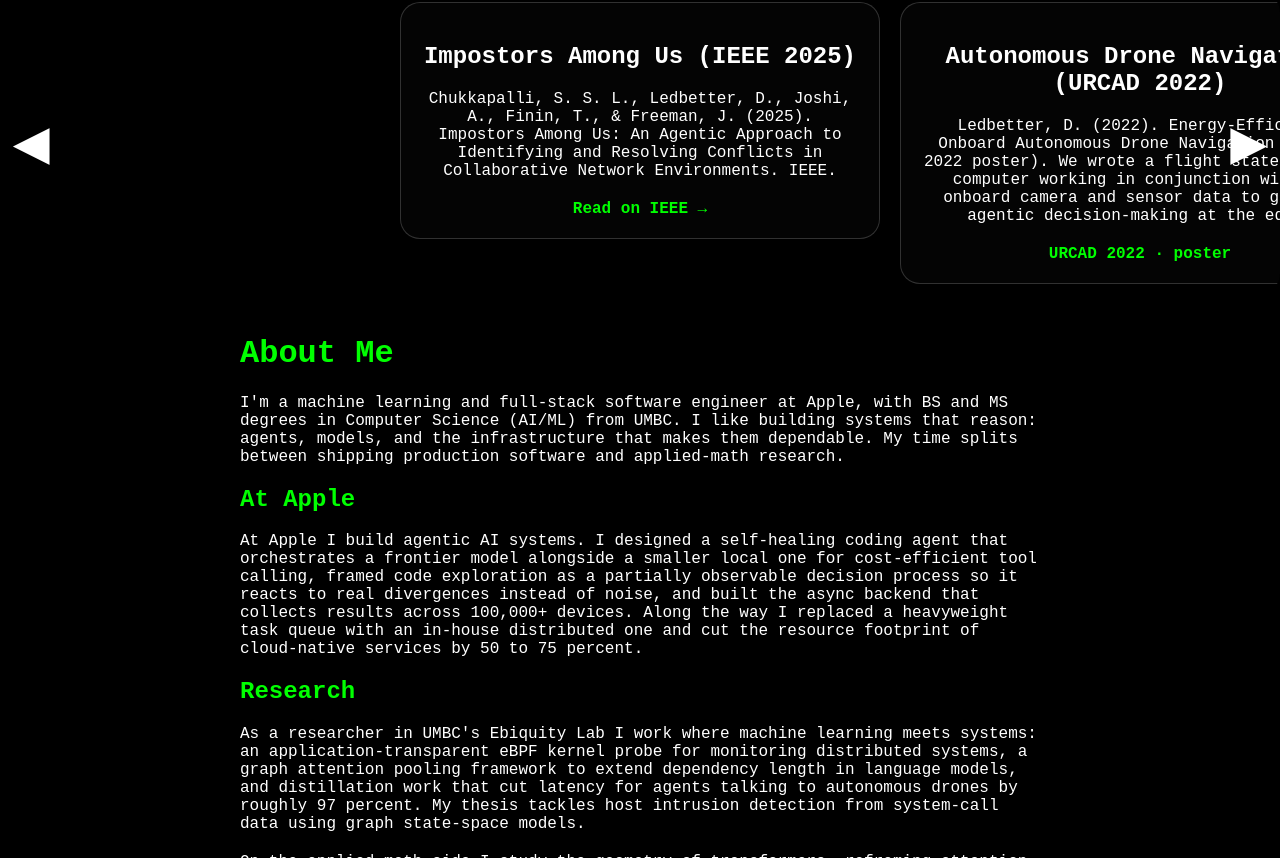
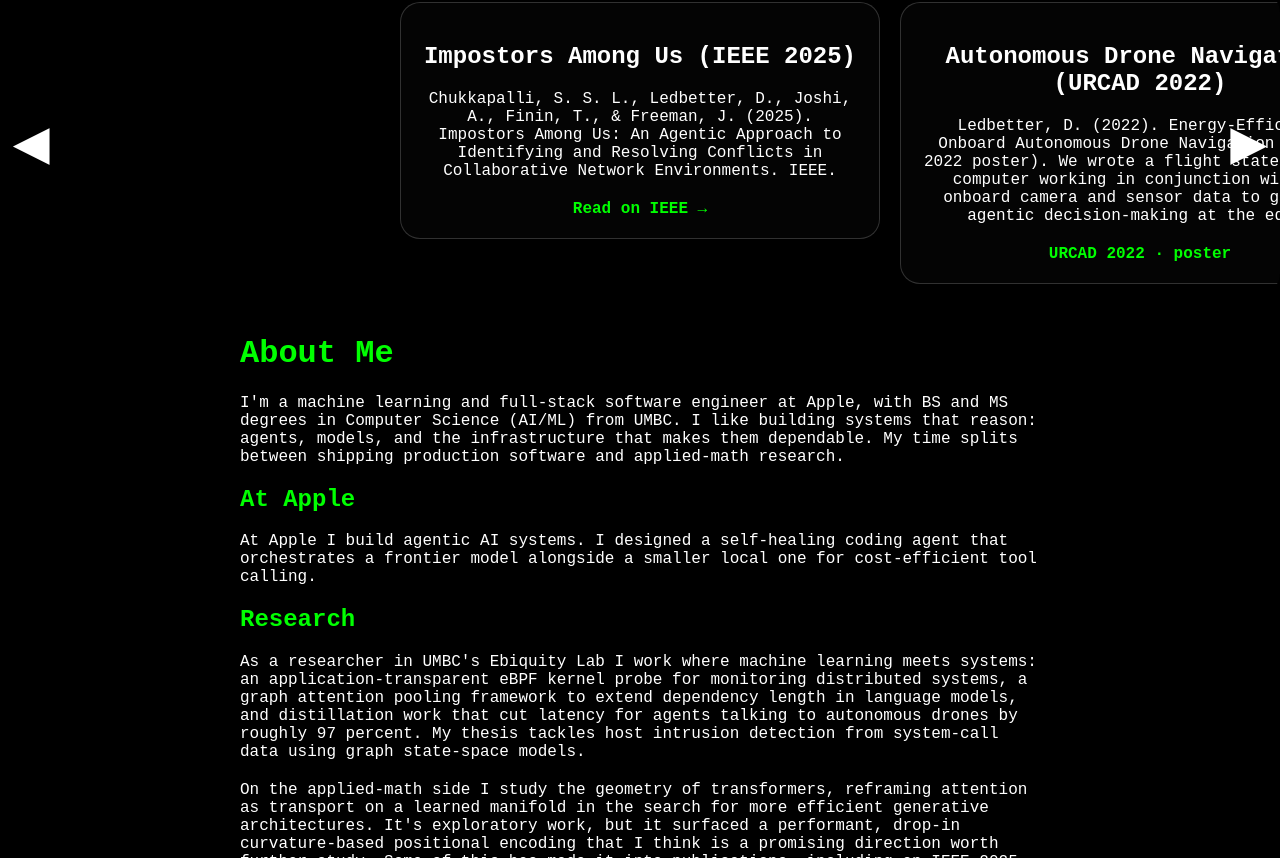
Before and after one commit to dledbetter123/ledbetter-website, a React (Create React App) app in the folder frontend/: page / in a window 1280 px wide. Shown: the part 1266-2124 px from the top of the page. Built offline with nearby package versions, Linux system fonts and the light colour scheme; no server answers.

Commit message:
about: trim the "At Apple" paragraph
Remove the code-exploration-as-POMDP, async-backend/100k-devices, and
task-queue / 50-75% resource-footprint claims from the About page; keep the
self-healing coding agent line.

```diff
--- a/frontend/src/components/AboutPage/AboutPage.js
+++ b/frontend/src/components/AboutPage/AboutPage.js
@@ -13,7 +13,7 @@
         <TypingText text="I'm a machine learning and full-stack software engineer at Apple, with BS and MS degrees in Computer Science (AI/ML) from UMBC. I like building systems that reason: agents, models, and the infrastructure that makes them dependable. My time splits between shipping production software and applied-math research." />
 
         <TypingText as="h2" speed={40} text="At Apple" />
-        <TypingText text="At Apple I build agentic AI systems. I designed a self-healing coding agent that orchestrates a frontier model alongside a smaller local one for cost-efficient tool calling, framed code exploration as a partially observable decision process so it reacts to real divergences instead of noise, and built the async backend that collects results across 100,000+ devices. Along the way I replaced a heavyweight task queue with an in-house distributed one and cut the resource footprint of cloud-native services by 50 to 75 percent." />
+        <TypingText text="At Apple I build agentic AI systems. I designed a self-healing coding agent that orchestrates a frontier model alongside a smaller local one for cost-efficient tool calling." />
 
         <TypingText as="h2" speed={40} text="Research" />
         <TypingText text="As a researcher in UMBC's Ebiquity Lab I work where machine learning meets systems: an application-transparent eBPF kernel probe for monitoring distributed systems, a graph attention pooling framework to extend dependency length in language models, and distillation work that cut latency for agents talking to autonomous drones by roughly 97 percent. My thesis tackles host intrusion detection from system-call data using graph state-space models." />
```
